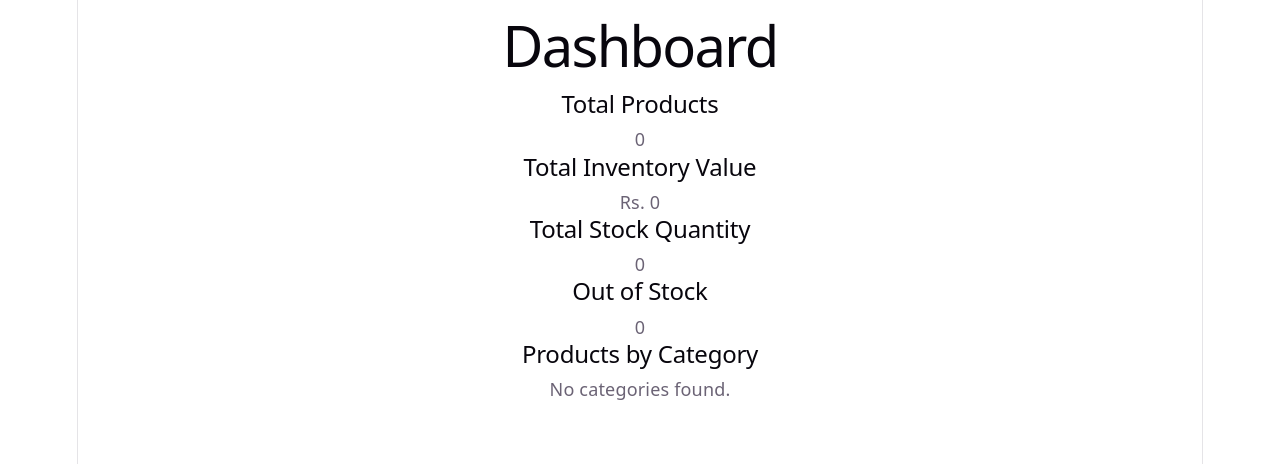
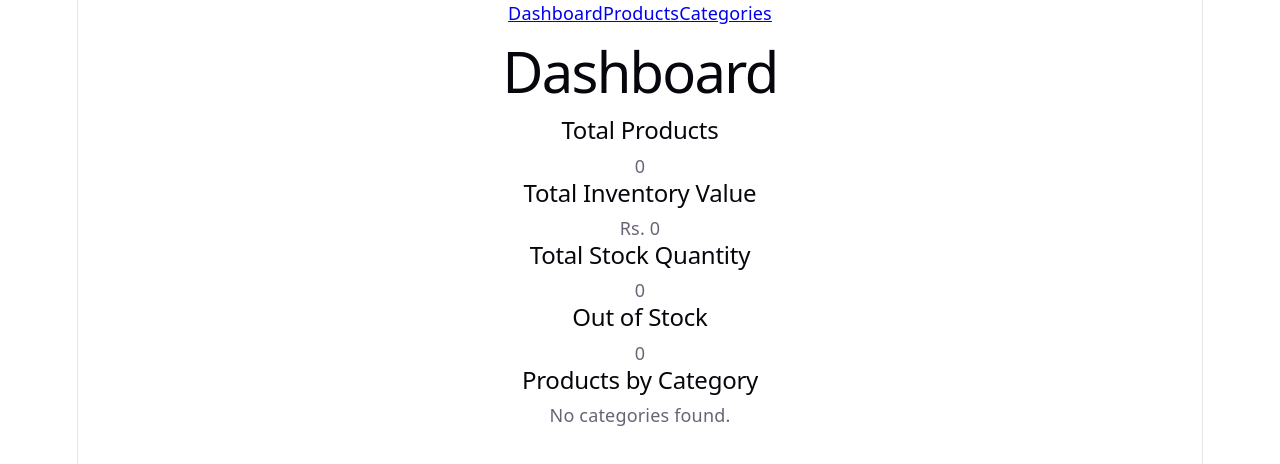
Before and after one commit to OshadiJayananda/inventory-management-system, a React (Vite) app: page /dashboard in a window 1280 px wide. Shown: the top 464 px of the page. Built offline with nearby package versions, Linux system fonts and the light colour scheme.

Commit message:
feat: add Navigation component and integrate it into Dashboard and Categories pages

```diff
--- a/src/App.tsx
+++ b/src/App.tsx
@@ -1,7 +1,23 @@
+import { BrowserRouter, Navigate, Route, Routes } from "react-router-dom";
+
 import Dashboard from "./pages/Dashboard";
+import Products from "./pages/Products";
+import Categories from "./pages/Categories";
 
 function App() {
-  return <Dashboard />;
+  return (
+    <BrowserRouter>
+      <Routes>
+        <Route path="/" element={<Navigate to="/dashboard" replace />} />
+
+        <Route path="/dashboard" element={<Dashboard />} />
+
+        <Route path="/products" element={<Products />} />
+
+        <Route path="/categories" element={<Categories />} />
+      </Routes>
+    </BrowserRouter>
+  );
 }
 
 export default App;
--- /dev/null
+++ b/src/components/Navigation.tsx
@@ -0,0 +1,15 @@
+import { NavLink } from "react-router-dom";
+
+const Navigation = () => {
+  return (
+    <nav>
+      <NavLink to="/dashboard">Dashboard</NavLink>
+
+      <NavLink to="/products">Products</NavLink>
+
+      <NavLink to="/categories">Categories</NavLink>
+    </nav>
+  );
+};
+
+export default Navigation;
--- a/src/pages/Categories.tsx
+++ b/src/pages/Categories.tsx
@@ -1,10 +1,8 @@
 import { useEffect, useState } from "react";
-
 import CategoryForm from "../components/CategoryForm";
-
 import type { Category } from "../utils/types";
-
 import { getCategories, saveCategories } from "../utils/categoryStorage";
+import Navigation from "../components/Navigation";
 
 const Categories = () => {
   const [categories, setCategories] = useState<Category[]>(() => {
@@ -50,6 +48,7 @@
 
   return (
     <div>
+      <Navigation />
       <h1>Categories</h1>
 
       <button onClick={() => setShowForm(true)}>Add Category</button>
--- a/src/pages/Dashboard.tsx
+++ b/src/pages/Dashboard.tsx
@@ -1,9 +1,8 @@
 import { useState } from "react";
-
 import type { Category, Product } from "../utils/types";
-
 import { getProducts } from "../utils/storage";
 import { getCategories } from "../utils/categoryStorage";
+import Navigation from "../components/Navigation";
 
 const Dashboard = () => {
   const [products] = useState<Product[]>(() => {
@@ -35,6 +34,7 @@
 
   return (
     <div>
+      <Navigation />
       <h1>Dashboard</h1>
 
       <div>
```
